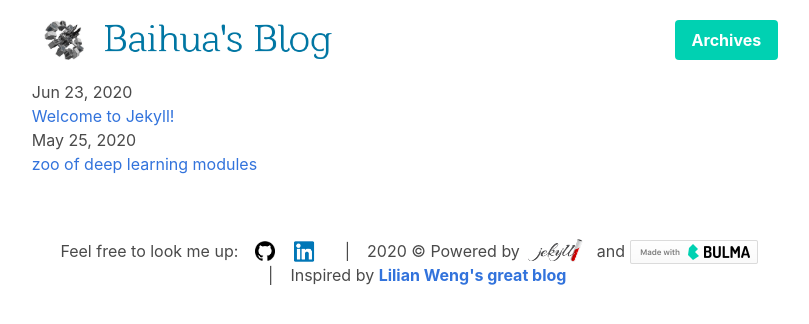
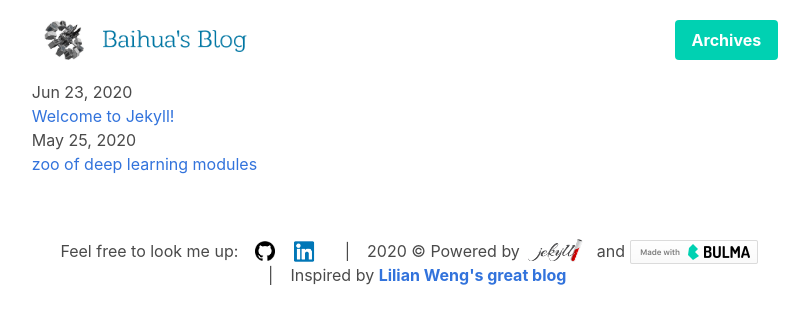
Before and after one commit to baihuaxie/baihuaxie.github.io, a Jekyll site: the page built from index.md, in a window 1280 px wide. Shown: the top 324 px of the page, without its empty margins (229-1038 px from the left). Built offline with Jekyll 4.4.1, drawn with Linux system fonts in a browser that asks for light colours.

Commit message:
Update header.html

```diff
--- a/_includes/header.html
+++ b/_includes/header.html
@@ -4,7 +4,7 @@
         <a class="navbar-item" href="{{ '/' | relative_url }}">
             <img src="/assets/logo/logo_endurance.jpeg" width="40" height="40">
             &emsp;
-            <img src="/assets/logo/logo_site_barkentina.png">
+            <img src="/assets/logo/logo_site_barkentina.png" width="150" height="50">
         </a>
 
         <a role="button" class="navbar-burger burger" aria-label="menu" aria-expanded="false"
```
